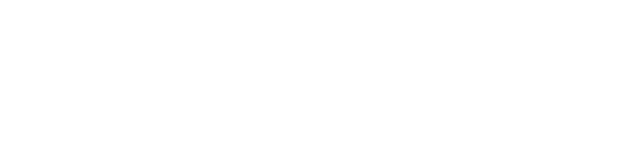
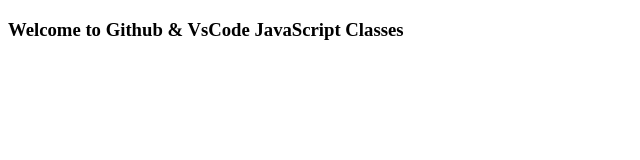
Before and after one commit to oluwatoyint/JavaScriptArrays2, a plain HTML site: page index.html in a window 1280 px wide. Shown: the whole page, without its empty margins (0-640 px from the left). Drawn offline with Linux system fonts and the light colour scheme.

Commit message:
"Added h3 element to index.html"

```diff
--- a/index.html
+++ b/index.html
@@ -6,6 +6,7 @@
     <title>Document</title>
 </head>
 <body>
+    <h3>Welcome to Github & VsCode JavaScript Classes</h3>
    <script src="app.js"></script>
 </body>
 </html>
```
